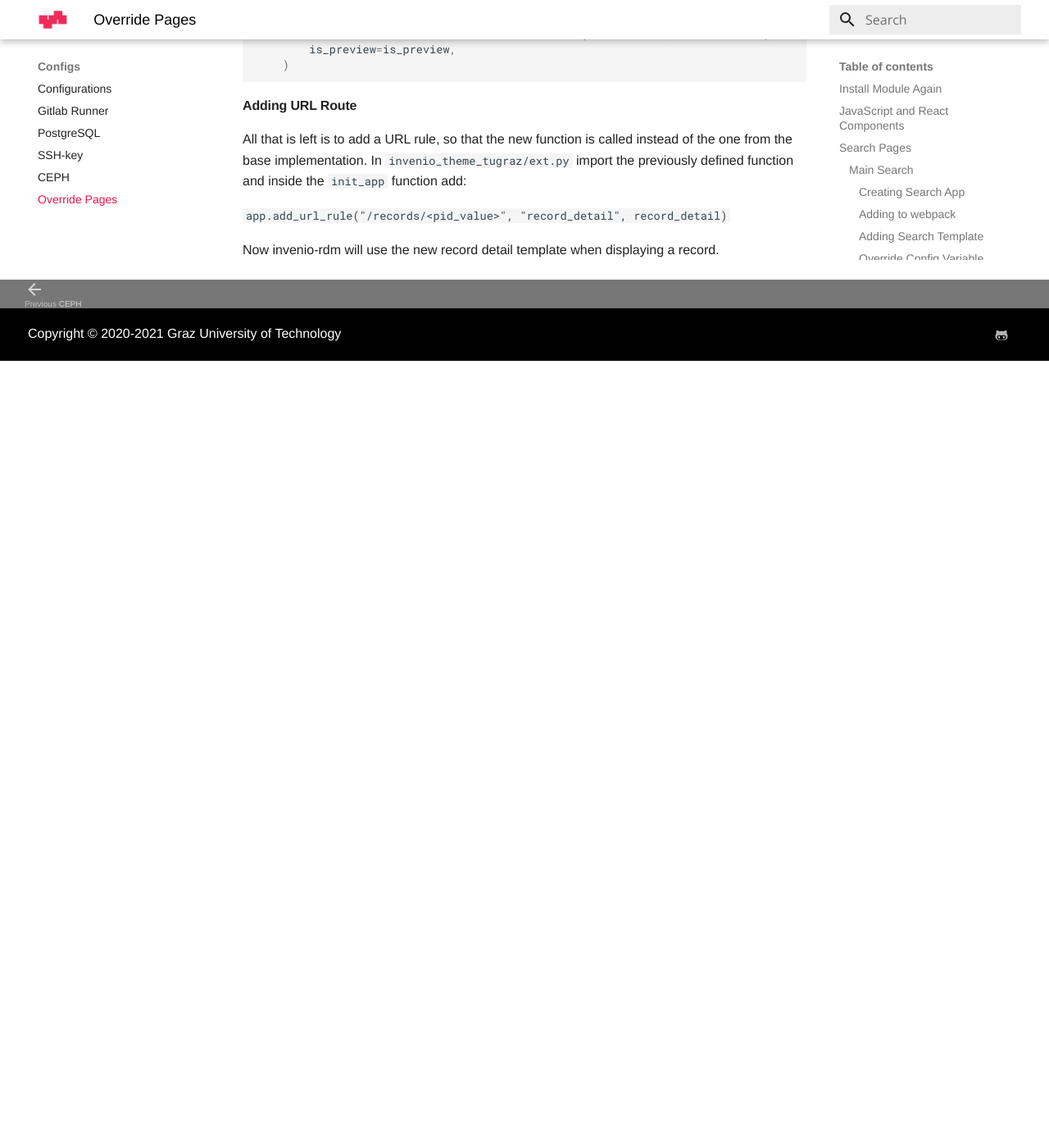
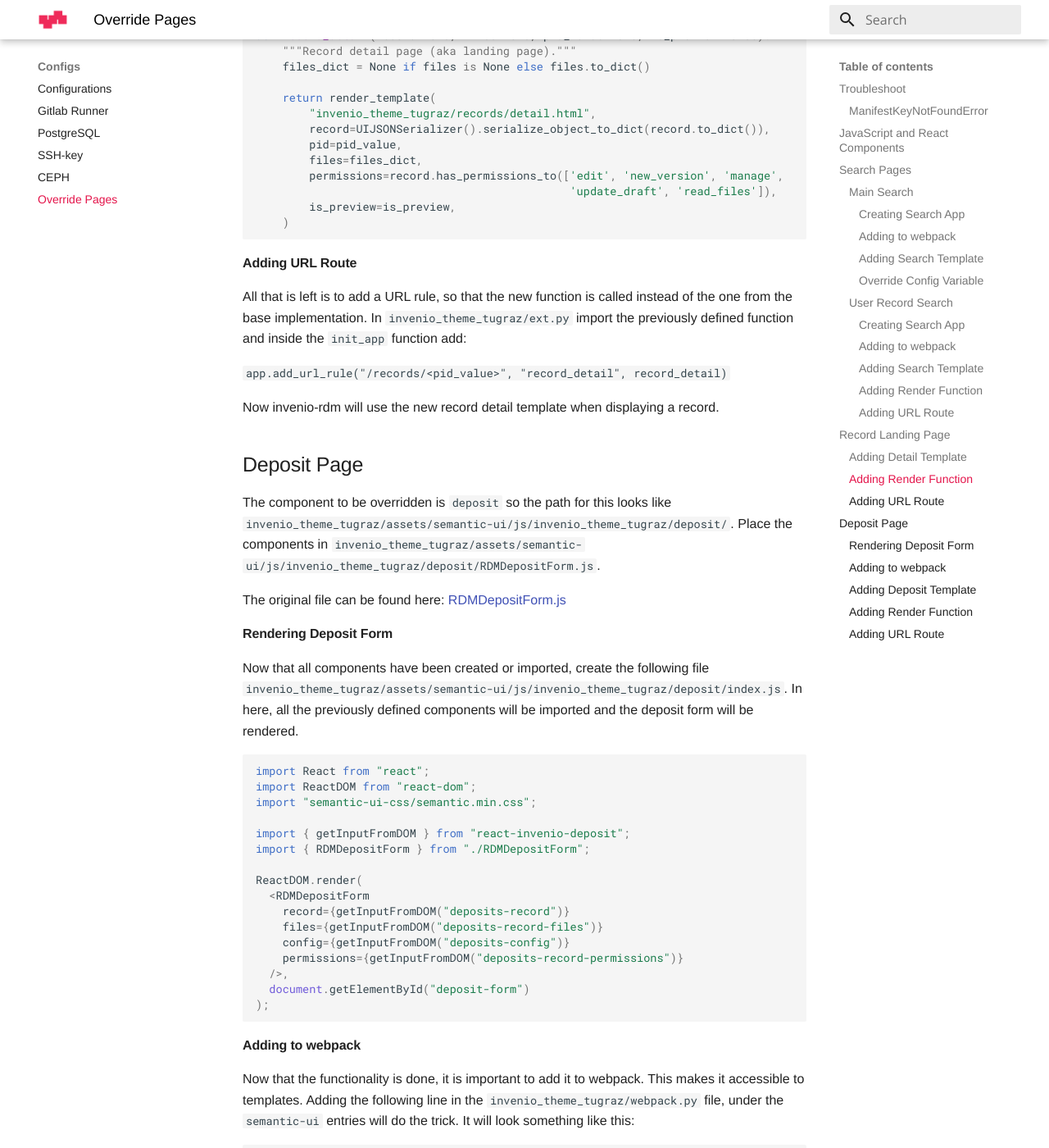
Before and after one commit to tu-graz-library/docs-repository, an MkDocs documentation site: the page built from docs/configs/override-pages.md, in a window 1280 px wide and 1400 px high, scrolled down 6043 px. Shown: the whole window at 82% size. Built offline with MkDocs 1.6.1 and Material for MkDocs 9.7.7, drawn with Linux system fonts in a browser that asks for light colours; before the commit the page ends 6483 px from its top, so only the background shows below that; some of the changed text lies outside the part shown.

Commit message:
docs: add deposit page guide

````diff
--- a/docs/configs/override-pages.md
+++ b/docs/configs/override-pages.md
@@ -4,10 +4,13 @@ In some cases, the default pages do not offer all the functionality or modificat
 ! IMPORTANT: This is valid for `invenio-app-rdm==v6.0.2` !
 
 
-### Install Module Again
-In order to pick up all the new files and to rebuild webpack, it is necessary to install `invenio-theme-tugraz` again. If no such changes happened, this step can be skipped.
+### Troubleshoot
 
-`invenio-cli packages install /path/to/module`
+#### ManifestKeyNotFoundError
+- check if the spelling of the webpack names match with the import in the template.
+- reinstall invenio-theme-tugraz
+    - In order to pick up all the new files and to rebuild webpack, it is necessary to install `invenio-theme-tugraz` again. If no such changes happened, this step can be skipped.
+    - `invenio-cli packages install /path/to/invenio-theme-tugraz`
 
 
 ### JavaScript and React Components
@@ -38,6 +41,9 @@ export const RDMRecordSearchBarContainer = () => {
 ### Main Search
 The component to be overridden is `search` so the path for this looks like `invenio_theme_tugraz/assets/semantic-ui/js/invenio_theme_tugraz/search/`.
 Place the components in `invenio_theme_tugraz/assets/semantic-ui/js/invenio_theme_tugraz/search/components.js`.
+
+The original file can be found here: [components.js](https://github.com/inveniosoftware/invenio-app-rdm/blob/v6.0.2/invenio_app_rdm/theme/assets/semantic-ui/js/invenio_app_rdm/search/components.js)
+
 
 #### Creating Search App
 Now that all components have been created or imported, create the following file `invenio_theme_tugraz/assets/semantic-ui/js/invenio_theme_tugraz/search/index.js`.
@@ -115,6 +121,8 @@ Now invenio-rdm will use the new search template, which will use the new search
 ### User Record Search
 The component to be overridden is `user_records_search` so the path for this looks like `invenio_theme_tugraz/assets/semantic-ui/js/invenio_theme_tugraz/user_records_search/`.
 Place the components in `invenio_theme_tugraz/assets/semantic-ui/js/invenio_theme_tugraz/user_records_search/components.js`.
+
+The original file can be found here: [components.js](https://github.com/inveniosoftware/invenio-app-rdm/blob/v6.0.2/invenio_app_rdm/theme/assets/semantic-ui/js/invenio_app_rdm/user_records_search/components.js)
 
 #### Creating Search App
 Now that all components have been created or imported, create the following file `invenio_theme_tugraz/assets/semantic-ui/js/invenio_theme_tugraz/user_records_search/index.js`.
@@ -203,7 +211,7 @@ def deposit_search():
 #### Adding URL Route
 All that is left is to add a URL rule, so that the new function is called instead of the one from the base implementation. In `invenio_theme_tugraz/ext.py` import the previously defined function and inside the `init_app` function add:
 
-`app.add_url_rule("/uploads", "deposit_search", deposit_search)`t
+`app.add_url_rule("/uploads", "deposit_search", deposit_search)`
 
 Now invenio-rdm will use the new user record search template, which will use the new search app.
 
@@ -212,7 +220,7 @@ Now invenio-rdm will use the new user record search template, which will use the
 ## Record Landing Page
 Since we do not need to add additional functionality to the record landing page, there is no need for new components or updating the webpack file. We will simply add and modify the html file and add the URL route. If there is need for additional functionality, follow the steps from the search page guide.
 
-#### Adding Search Template
+#### Adding Detail Template
 Create the following file `invenio_theme_tugraz/templates/invenio_theme_tugraz/records/detail.html` with the content of the [base record detail template from invenio-app-rdm ](https://github.com/inveniosoftware/invenio-app-rdm/blob/v6.0.2/invenio_app_rdm/records_ui/templates/semantic-ui/invenio_app_rdm/records/detail.html).
 
 Modify the template file as you see fit.
@@ -244,3 +252,114 @@ All that is left is to add a URL rule, so that the new function is called instea
 `app.add_url_rule("/records/<pid_value>", "record_detail", record_detail)`
 
 Now invenio-rdm will use the new record detail template when displaying a record.
+
+
+## Deposit Page
+The component to be overridden is `deposit` so the path for this looks like `invenio_theme_tugraz/assets/semantic-ui/js/invenio_theme_tugraz/deposit/`.
+Place the components in `invenio_theme_tugraz/assets/semantic-ui/js/invenio_theme_tugraz/deposit/RDMDepositForm.js`.
+
+The original file can be found here: [RDMDepositForm.js](https://github.com/inveniosoftware/invenio-app-rdm/blob/v6.0.2/invenio_app_rdm/theme/assets/semantic-ui/js/invenio_app_rdm/deposit/RDMDepositForm.js)
+
+#### Rendering Deposit Form
+Now that all components have been created or imported, create the following file `invenio_theme_tugraz/assets/semantic-ui/js/invenio_theme_tugraz/deposit/index.js`.
+In here, all the previously defined components will be imported and the deposit form will be rendered.
+
+```js
+import React from "react";
+import ReactDOM from "react-dom";
+import "semantic-ui-css/semantic.min.css";
+
+import { getInputFromDOM } from "react-invenio-deposit";
+import { RDMDepositForm } from "./RDMDepositForm";
+
+ReactDOM.render(
+  <RDMDepositForm
+    record={getInputFromDOM("deposits-record")}
+    files={getInputFromDOM("deposits-record-files")}
+    config={getInputFromDOM("deposits-config")}
+    permissions={getInputFromDOM("deposits-record-permissions")}
+  />,
+  document.getElementById("deposit-form")
+);
+```
+
+#### Adding to webpack
+Now that the functionality is done, it is important to add it to webpack. This makes it accessible to templates.
+Adding the following line in the `invenio_theme_tugraz/webpack.py` file, under the `semantic-ui` entries will do the trick. It will look something like this:
+```python
+"semantic-ui": dict(
+            entry={
+                "invenio-theme-tugraz-theme": "./less/invenio_theme_tugraz/theme.less",
+                "invenio-theme-tugraz-js": "./js/invenio_theme_tugraz/theme.js",
+                # add deposit component
+                'invenio-theme-tugraz-rdm-deposit': './js/invenio_theme_tugraz/deposit/index.js',
+            }, ...
+```
+
+#### Adding Deposit Template
+To make use of the new deposit form, a template will be added. It will import the deposit form as previously defined in webpack.
+To achieve this, we will simply copy the current deposit page from invenio-rdm and replace the standard deposit form import with ours.
+Create the following file `invenio_theme_tugraz/templates/invenio_theme_tugraz/records/deposit.html` with the content of the [base deposit form template from invenio-app-rdm ](https://github.com/inveniosoftware/invenio-app-rdm/blob/v6.0.2/invenio_app_rdm/records_ui/templates/semantic-ui/invenio_app_rdm/records/deposit.html).
+
+In that file, all that has to be done is to replace
+```python
+{%- block javascript %}
+  {{ super() }}
+  {{ webpack['invenio-app-rdm-deposit.js'] }}
+{%- endblock %}
+```
+with
+```python
+{%- block javascript %}
+  {{ super() }}
+  {{ webpack['invenio-theme-tugraz-rdm-deposit.js'] }}
+{%- endblock %}
+```
+
+#### Adding Render Function
+Next, in `invenio_theme_tugraz/deposits.py` we define two functions which will render the previously created template and pass arguments needed by the template.
+
+First the create function, which is called when the user wants to create a new record:
+```python
+@login_required
+def deposit_create():
+    """Create a new deposit."""
+    return render_template(
+        "invenio_theme_tugraz/records/deposit.html",
+        forms_config=get_form_config(createUrl=("/api/records")),
+        searchbar_config=dict(searchUrl=get_search_url()),
+        record=new_record(),
+        files=dict(
+            default_preview=None, entries=[], links={}
+        ),
+    )
+```
+
+Second the edit function, which is called when the user wants to edit an existing record:
+```python
+@login_required
+@pass_draft
+@pass_draft_files
+def deposit_edit(draft=None, draft_files=None, pid_value=None):
+    """Edit an existing deposit."""
+    serializer = UIJSONSerializer()
+    record = serializer.serialize_object_to_dict(draft.to_dict())
+
+    return render_template(
+        "invenio_theme_tugraz/records/deposit.html",
+        forms_config=get_form_config(apiUrl=f"/api/records/{pid_value}/draft"),
+        record=record,
+        files=draft_files.to_dict(),
+        searchbar_config=dict(searchUrl=get_search_url()),
+        permissions=draft.has_permissions_to(['new_version'])
+    )
+```
+
+#### Adding URL Route
+All that is left is to add URL rules, so that the new functions are called instead of the ones from the base implementation. In `invenio_theme_tugraz/ext.py` import the previously defined function and inside the `init_app` function add:
+
+For new records: `app.add_url_rule("/uploads/new", "deposit_create", deposit_create)`
+
+For editing existing records: `app.add_url_rule("/uploads/<pid_value>", "deposit_edit", deposit_edit)`
+
+Now invenio-rdm will use the new deposit form, when creating a new record or updating an existing record.
````
